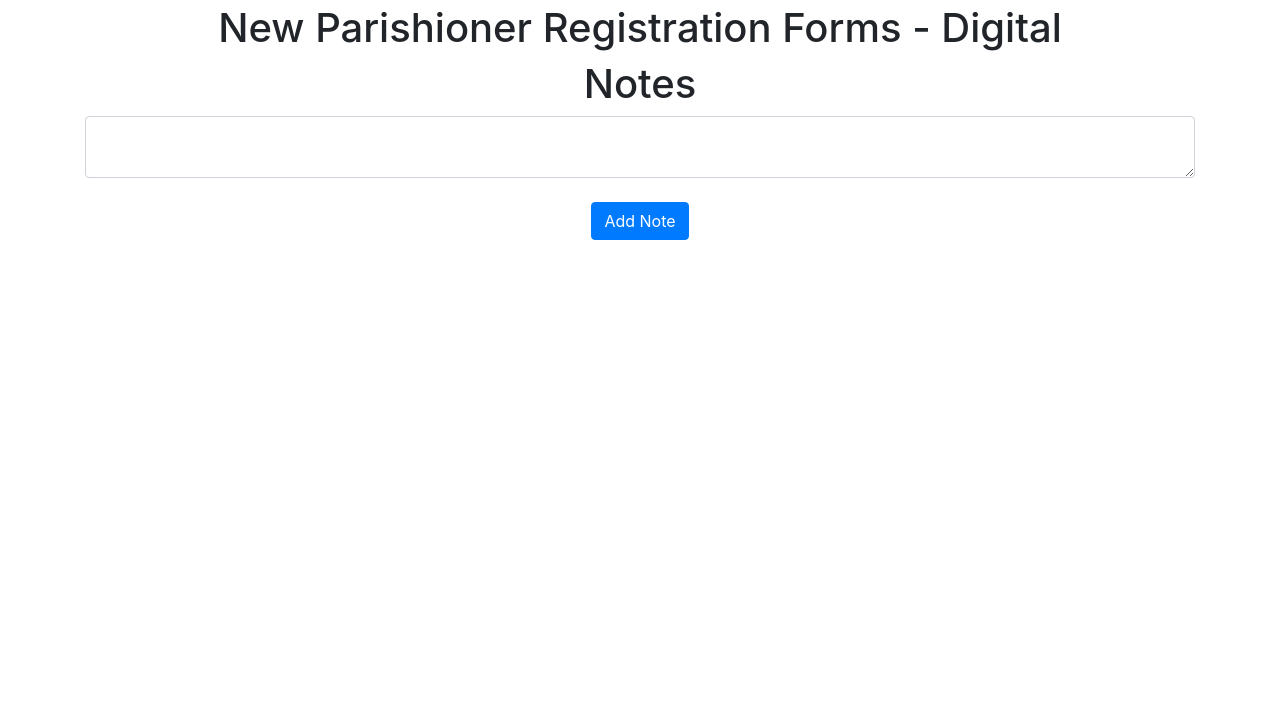
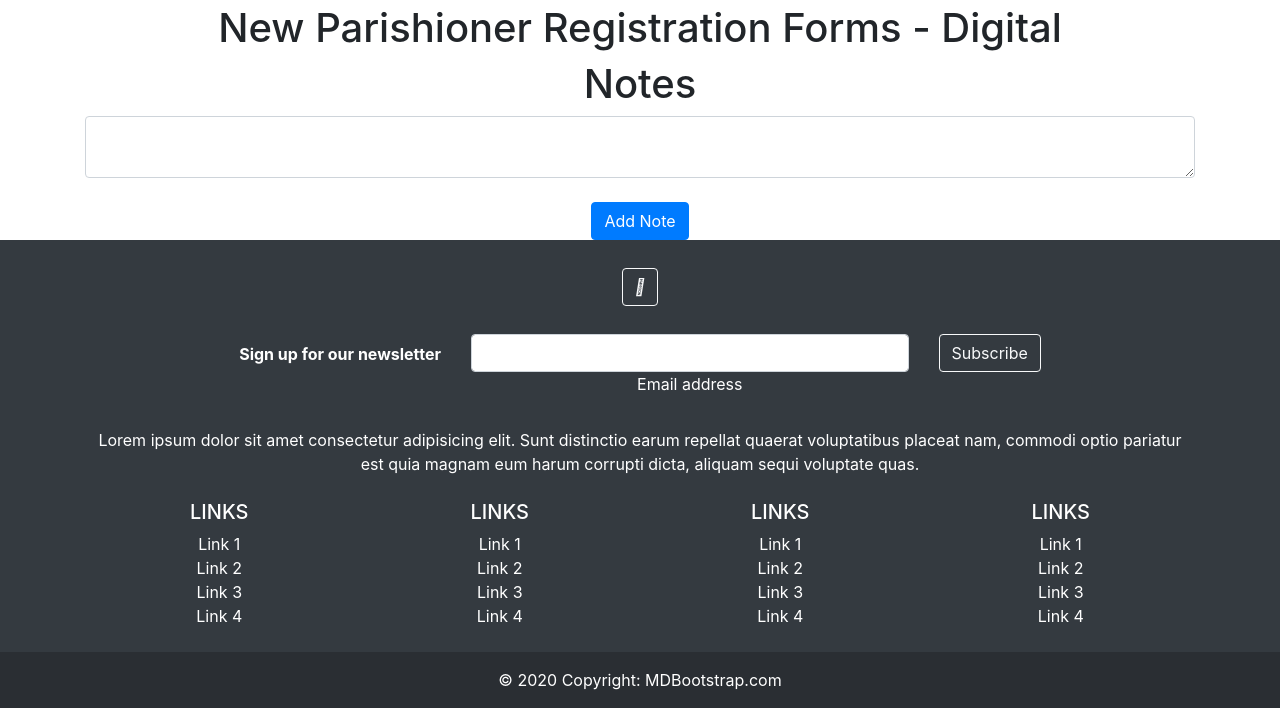
Before and after one commit to johndolacjr/ImmaculateConceptionCopperton, a Flask app: page / in a window 1280 px wide. Shown: the part 444-1152 px from the top of the page. Before the commit the page ends 684 px from the top, so only its background shows below. Run offline with Flask 2, Linux system fonts and the light colour scheme; the visitor is signed in with stand-in values (Sample User, id 1); data comes from the database, SQL or seed files in the repository; data that the repository does not hold is empty; some libraries are stand-ins or nearby versions.

Commit message:
added the footer and linked the facebook icon to our facebook page

```diff
--- a/website/templates/base.html
+++ b/website/templates/base.html
@@ -66,19 +66,190 @@
 
     <div class="container">{% block content %} {% endblock %}</div>
 
-<!-- <footer class="navbar navbar-expand-lg navbar-dark bg-dark">
-  <div class="collapse navbar-collapse" id="navbar">
-    <div class="navbar-nav">
-      {% if user.is_authenticated %}
-      <a class="nav-item nav-link" id="href="/">Facebook</a>
-      <a class="nav-item nav-link" id="logout" href="/logout">Logout</a>
-      {% else %}
-      <a class="nav-item nav-link" id="login" href="/login">Login</a>
-      <a class="nav-item nav-link" id="signUp" href="/sign-up">Sign Up</a>
-      {% endif %}
-    </div>
+<!-- Footer -->
+<footer class="bg-dark text-center text-white">
+  <!-- Grid container -->
+  <div class="container p-4">
+    <!-- Section: Social media -->
+    <section class="mb-4">
+
+      <!-- Facebook -->
+      <a class="btn btn-outline-light btn-floating m-1" href="https://www.facebook.com/ImmaculateConceptionCopperton" role="button">
+        <i class="fab fa-facebook-f"></i>
+      </a>
+
+      <!-- Twitter -->
+      <!-- <a class="btn btn-outline-light btn-floating m-1" href="#!" role="button"
+        ><i class="fab fa-twitter"></i
+      ></a> -->
+
+      <!-- Google -->
+      <!-- <a class="btn btn-outline-light btn-floating m-1" href="#!" role="button"
+        ><i class="fab fa-google"></i
+      ></a> -->
+
+      <!-- Instagram -->
+      <!-- <a class="btn btn-outline-light btn-floating m-1" href="#!" role="button">
+        <i class="fab fa-instagram"></i>
+      </a> -->
+
+      <!-- Linkedin -->
+      <!-- <a class="btn btn-outline-light btn-floating m-1" href="#!" role="button"
+        ><i class="fab fa-linkedin-in"></i
+      ></a> -->
+
+    </section>
+    <!-- Section: Social media -->
+
+    <!-- Section: Form -->
+    <section class="">
+      <form action="">
+        <!--Grid row-->
+        <div class="row d-flex justify-content-center">
+          <!--Grid column-->
+          <div class="col-auto">
+            <p class="pt-2">
+              <strong>Sign up for our newsletter</strong>
+            </p>
+          </div>
+          <!--Grid column-->
+
+          <!--Grid column-->
+          <div class="col-md-5 col-12">
+            <!-- Email input -->
+            <div class="form-outline form-white mb-4">
+              <input type="email" id="form5Example21" class="form-control" />
+              <label class="form-label" for="form5Example21">Email address</label>
+            </div>
+          </div>
+          <!--Grid column-->
+
+          <!--Grid column-->
+          <div class="col-auto">
+            <!-- Submit button -->
+            <button type="submit" class="btn btn-outline-light mb-4">
+              Subscribe
+            </button>
+          </div>
+          <!--Grid column-->
+        </div>
+        <!--Grid row-->
+      </form>
+    </section>
+    <!-- Section: Form -->
+
+    <!-- Section: Text -->
+    <section class="mb-4">
+      <p>
+        Lorem ipsum dolor sit amet consectetur adipisicing elit. Sunt distinctio earum
+        repellat quaerat voluptatibus placeat nam, commodi optio pariatur est quia magnam
+        eum harum corrupti dicta, aliquam sequi voluptate quas.
+      </p>
+    </section>
+    <!-- Section: Text -->
+
+    <!-- Section: Links -->
+    <section class="">
+      <!--Grid row-->
+      <div class="row">
+        <!--Grid column-->
+        <div class="col-lg-3 col-md-6 mb-4 mb-md-0">
+          <h5 class="text-uppercase">Links</h5>
+
+          <ul class="list-unstyled mb-0">
+            <li>
+              <a href="#!" class="text-white">Link 1</a>
+            </li>
+            <li>
+              <a href="#!" class="text-white">Link 2</a>
+            </li>
+            <li>
+              <a href="#!" class="text-white">Link 3</a>
+            </li>
+            <li>
+              <a href="#!" class="text-white">Link 4</a>
+            </li>
+          </ul>
+        </div>
+        <!--Grid column-->
+
+        <!--Grid column-->
+        <div class="col-lg-3 col-md-6 mb-4 mb-md-0">
+          <h5 class="text-uppercase">Links</h5>
+
+          <ul class="list-unstyled mb-0">
+            <li>
+              <a href="#!" class="text-white">Link 1</a>
+            </li>
+            <li>
+              <a href="#!" class="text-white">Link 2</a>
+            </li>
+            <li>
+              <a href="#!" class="text-white">Link 3</a>
+            </li>
+            <li>
+              <a href="#!" class="text-white">Link 4</a>
+            </li>
+          </ul>
+        </div>
+        <!--Grid column-->
+
+        <!--Grid column-->
+        <div class="col-lg-3 col-md-6 mb-4 mb-md-0">
+          <h5 class="text-uppercase">Links</h5>
+
+          <ul class="list-unstyled mb-0">
+            <li>
+              <a href="#!" class="text-white">Link 1</a>
+            </li>
+            <li>
+              <a href="#!" class="text-white">Link 2</a>
+            </li>
+            <li>
+              <a href="#!" class="text-white">Link 3</a>
+            </li>
+            <li>
+              <a href="#!" class="text-white">Link 4</a>
+            </li>
+          </ul>
+        </div>
+        <!--Grid column-->
+
+        <!--Grid column-->
+        <div class="col-lg-3 col-md-6 mb-4 mb-md-0">
+          <h5 class="text-uppercase">Links</h5>
+
+          <ul class="list-unstyled mb-0">
+            <li>
+              <a href="#!" class="text-white">Link 1</a>
+            </li>
+            <li>
+              <a href="#!" class="text-white">Link 2</a>
+            </li>
+            <li>
+              <a href="#!" class="text-white">Link 3</a>
+            </li>
+            <li>
+              <a href="#!" class="text-white">Link 4</a>
+            </li>
+          </ul>
+        </div>
+        <!--Grid column-->
+      </div>
+      <!--Grid row-->
+    </section>
+    <!-- Section: Links -->
   </div>
-</footer>     -->
+  <!-- Grid container -->
+
+  <!-- Copyright -->
+  <div class="text-center p-3" style="background-color: rgba(0, 0, 0, 0.2);">
+    © 2020 Copyright:
+    <a class="text-white" href="https://mdbootstrap.com/">MDBootstrap.com</a>
+  </div>
+  <!-- Copyright -->
+</footer>
+<!-- Footer -->
 
     <script
       src="https://code.jquery.com/jquery-3.2.1.slim.min.js"
```
